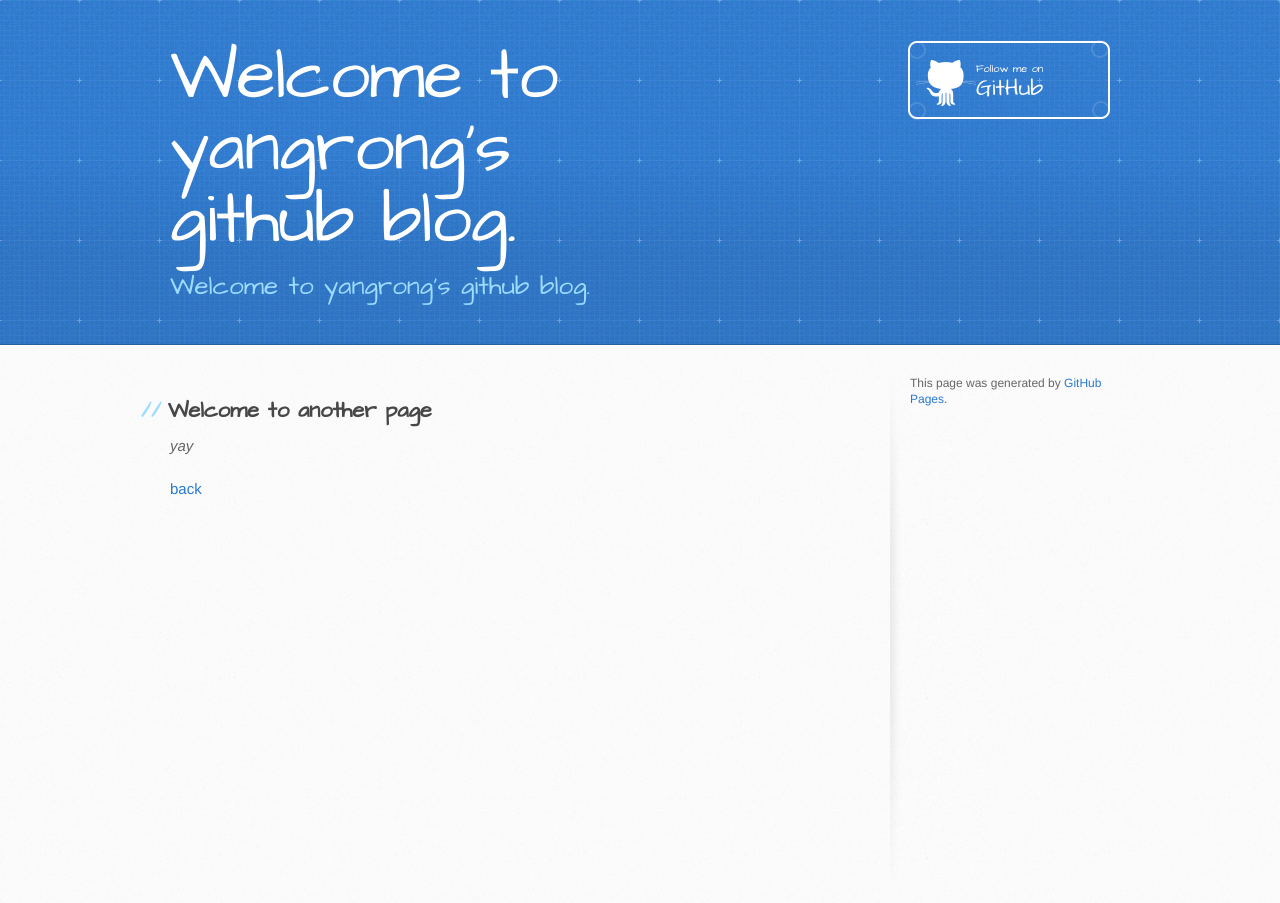
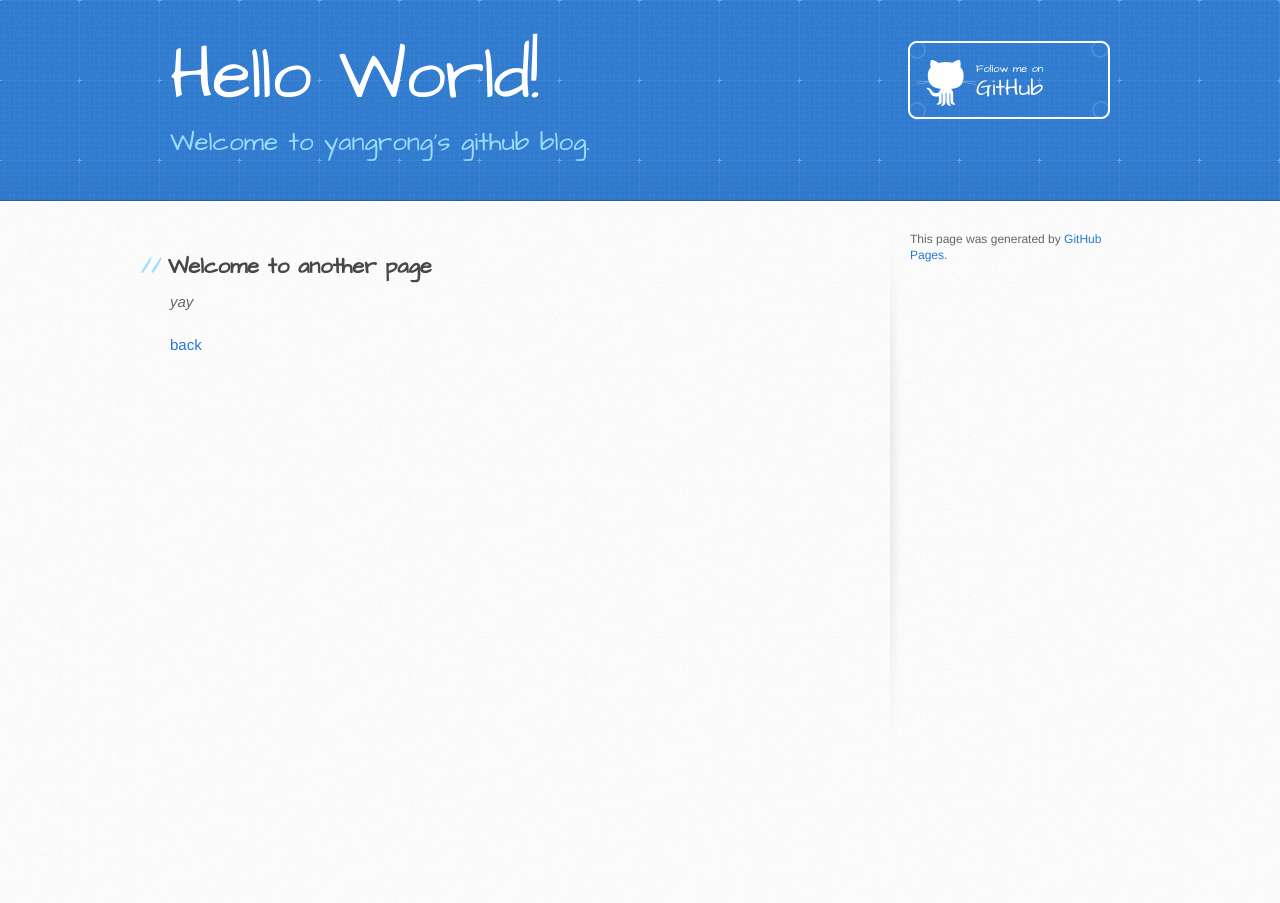
Before and after one commit to yangrong688/yangrong688.github.io, a Jekyll site: the page built from another-page.md, in a window 1280 px wide. Built offline with Jekyll 4.4.1, drawn with Linux system fonts in a browser that asks for light colours; our own code applies the rules of GitHub Pages for plain Markdown files.

Commit message:
update title

```diff
--- a/_config.yml
+++ b/_config.yml
@@ -1,4 +1,4 @@
-title: Welcome to yangrong's github blog.
+title: Hello World!
 description: Welcome to yangrong's github blog.
 show_downloads: false
 google_analytics:
```
